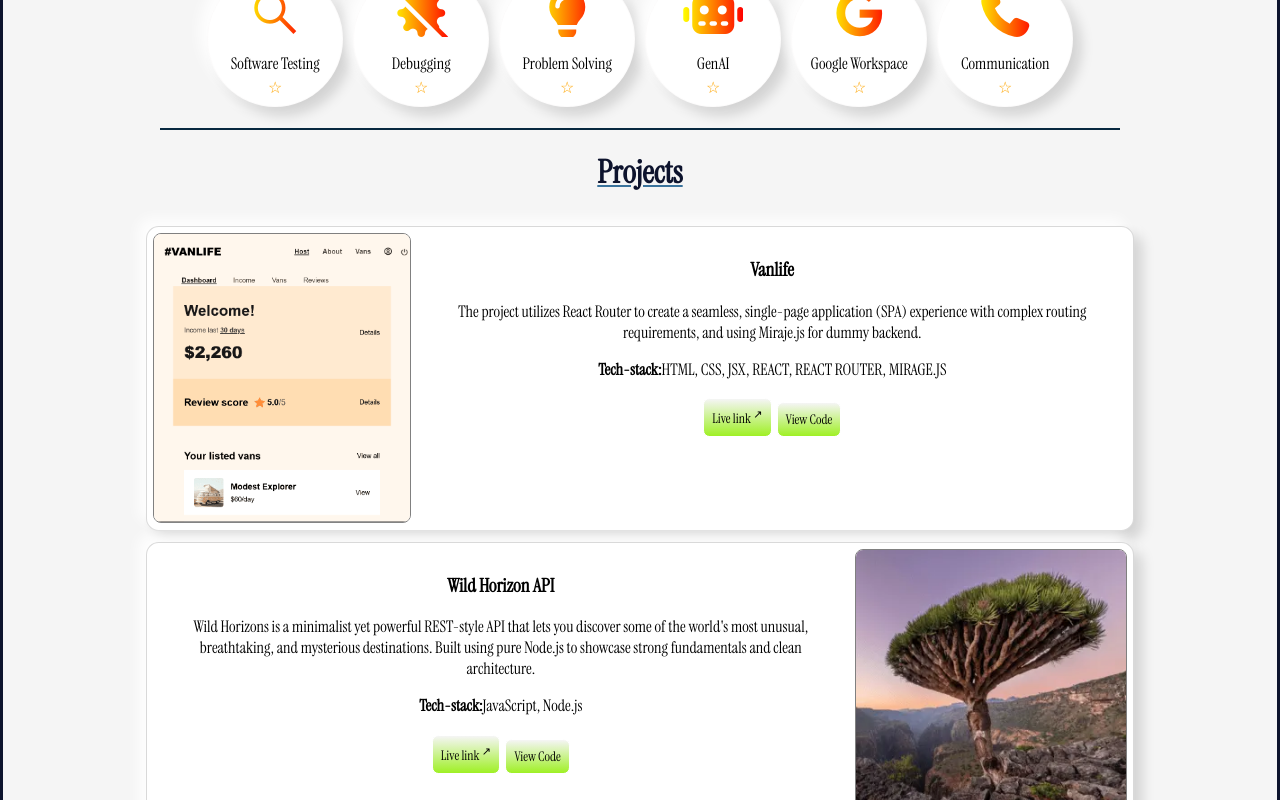
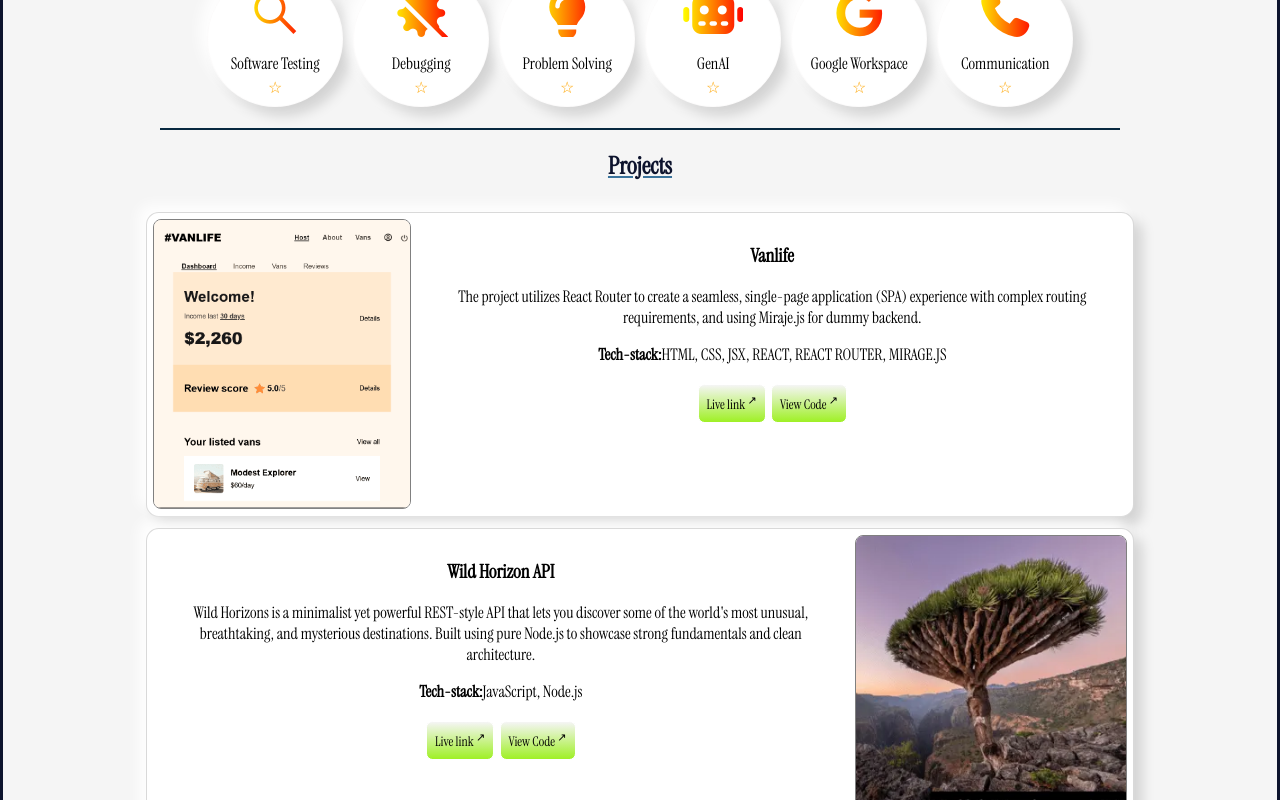
Before and after one commit to DeepakSingh9999/Portfolio, a React (Vite) app: page / in a window 1280 px wide. Shown: the part 1440-2240 px from the top of the page. Built offline with nearby package versions, Linux system fonts and the light colour scheme; no server answers.

Commit message:
Update projects.jsx

```diff
--- a/src/assets/components/projects.jsx
+++ b/src/assets/components/projects.jsx
@@ -66,7 +66,7 @@ export default function Projects(){
     ];
 
     return(
-        <>
+        <section>
         <div className="section-heading">
             <h1 id="projects">Projects</h1>
         </div>
@@ -82,7 +82,7 @@ export default function Projects(){
                             <p className="tech-stack"><b>Tech-stack:</b>{project.techStack}</p>
                             <div className="project-buttons">
                             <button onClick={() => window.open(`${project.liveLink}`, "_blank")}>Live link <sup>↗</sup></button>
-                            <button onClick={() => window.open(`${project.viewCode}`, "_blank")}>View Code</button>
+                            <button onClick={() => window.open(`${project.viewCode}`, "_blank")}>View Code <sup>↗</sup></button>
                             </div>
                         </div>
                     </div>
@@ -90,6 +90,6 @@ export default function Projects(){
             })}
 
         </div>
-        </>
+        </section>
     )
 }
```
